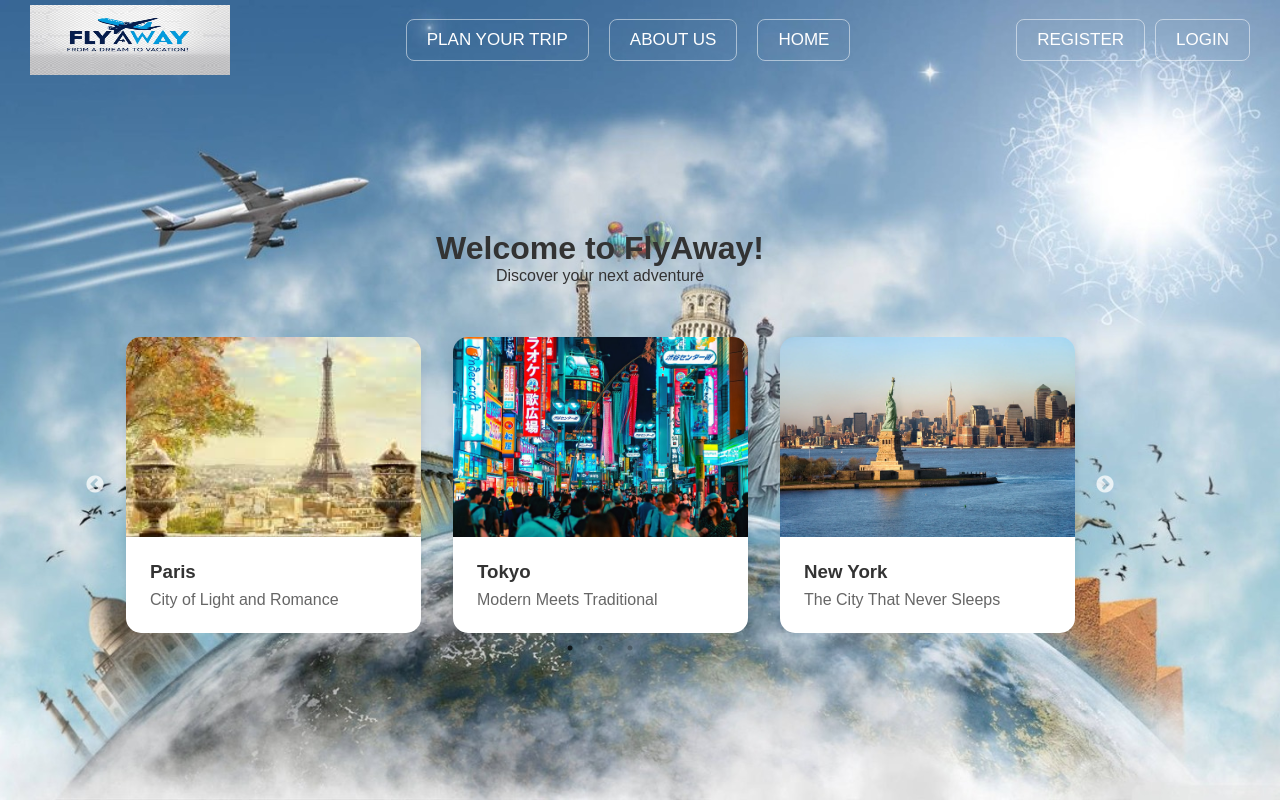
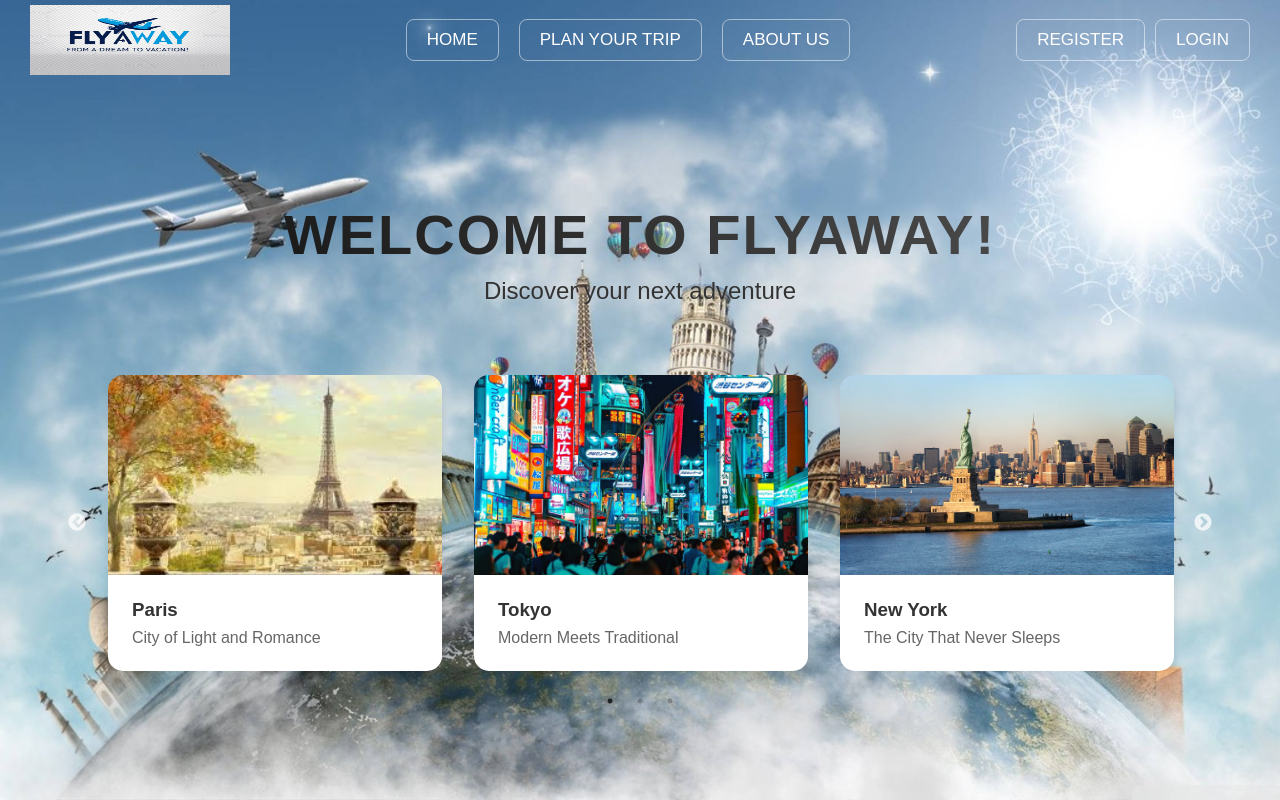
Before and after one commit to eyalsegev123/FlyAway, a React (Create React App) app in the folder frontend/: page / in a window 1280 px wide. Shown: the top 800 px of the page. Built offline with nearby package versions, Linux system fonts and the light colour scheme.

Commit message:
More styles and order to css files

```diff
--- a/frontend/src/components/Header.jsx
+++ b/frontend/src/components/Header.jsx
@@ -47,7 +47,6 @@ const Header = () => {
 
   return (
     <div className="header">
-      {/* Logo and title */}
       <div className="header-logo">
         <img
           src="/photos/logo.png"
@@ -55,8 +54,12 @@ const Header = () => {
           className="header-logo-img"
         />
       </div>
-
       <div className="header-navbar">
+        <HeaderButton
+          className="header-buttons"
+          label="Home"
+          onClick={() => navigate("/")}
+        />
         <HeaderButton
           className="header-buttons"
           label="Plan your trip"
@@ -67,17 +70,12 @@ const Header = () => {
           label="About us"
           onClick={() => navigate("/AboutUs")}
         />
+
+        {user && (
+          <>
             <HeaderButton
               className="header-buttons"
-          label="Home"
-          onClick={() => navigate("/")}
-        />
-      </div>
-    {user &&
-      <div className="logged-in-navbar">
-        <HeaderButton
-          className="header-buttons"
-          label= "My memories"
+              label="My memories"
               onClick={() => navigate("/MyTrips")}
             />
             <HeaderButton
@@ -85,16 +83,16 @@ const Header = () => {
               label="Wishlist"
               onClick={() => navigate("/MyWishlist")}
             />
+          </>
+        )}
       </div>
-    }
 
-      {/* Conditionally render buttons */}
       <div className="header-buttons-container">
         {user ? (
           <div className="header-greeting-container">
             <div className="header-greeting-box">
               <HelloMessage
-                text = {`Hello ${getFirstName(user.name)} 👋`}
+                text={`Hello ${getFirstName(user.name)} 👋`}
                 tooltipText={`Great to see u again !`}
               />
             </div>
@@ -119,7 +117,6 @@ const Header = () => {
           </>
         )}
       </div>
-
       {/* Render the Login Modal */}
       <Modal isOpen={isLoginModalOpen} onClose={closeLoginModal} title="">
         <LoginForm
@@ -128,13 +125,8 @@ const Header = () => {
           closeModal={closeLoginModal}
         />
       </Modal>
-
       {/* Render the Register Modal */}
-      <Modal
-        isOpen={isRegisterModalOpen}
-        onClose={closeRegisterModal}
-        title=""
-      >
+      <Modal isOpen={isRegisterModalOpen} onClose={closeRegisterModal} title="">
         <RegisterForm
           onRegisterSuccess={handleRegisterSuccess}
           onError={handleError}
--- a/frontend/src/components/HomeMain.jsx
+++ /dev/null
@@ -1,72 +0,0 @@
-import React from "react";
-import Slider from "react-slick";
-import HomeTripCard from "./HomeTripCard";
-import "slick-carousel/slick/slick.css";
-import "slick-carousel/slick/slick-theme.css";
-import "../styles/components/HomeMain.css";
-import parisImage from '../assets/paris.jpeg';
-import tokyoImage from '../assets/tokyo.jpg';
-import newyorkImage from '../assets/newyork.webp';
-
-const HomeMain = () => {
-  const trips = [
-    {
-      id: 1,
-      destination: "Paris",
-      description: "City of Light and Romance",
-      image: parisImage
-    },
-    {
-      id: 2,
-      destination: "Tokyo",
-      description: "Modern Meets Traditional",
-      image: tokyoImage
-    },
-    {
-      id: 3,
-      destination: "New York",
-      description: "The City That Never Sleeps",
-      image: newyorkImage
-    }
-  ];
-
-  const settings = {
-    dots: true,
-    infinite: true,
-    speed: 500,
-    slidesToShow: 3,
-    slidesToScroll: 1,
-    responsive: [
-      {
-        breakpoint: 1024,
-        settings: {
-          slidesToShow: 2
-        }
-      },
-      {
-        breakpoint: 600,
-        settings: {
-          slidesToShow: 1
-        }
-      }
-    ]
-  };
-
-  return (
-    <div className="homepage-main">
-      <div className="homepage-title">
-        <h1>Welcome to FlyAway!</h1>
-        <p>Discover your next adventure</p>
-      </div>
-      <div className="carousel-container">
-        <Slider {...settings}>
-          {trips.map((trip) => (
-            <HomeTripCard key={trip.id} trip={trip} />
-          ))}
-        </Slider>
-      </div>
-    </div>
-  );
-};
-
-export default HomeMain;
--- a/frontend/src/components/HomeTripCard.jsx
+++ b/frontend/src/components/HomeTripCard.jsx
@@ -1,5 +1,4 @@
 import React, { useState } from 'react';
-import "../styles/components/HomeMain.css";
 import { useNavigate } from 'react-router-dom';
 import axios from 'axios';
 
--- a/frontend/src/pages/Home.jsx
+++ b/frontend/src/pages/Home.jsx
@@ -1,11 +1,72 @@
 import React from "react";
-import HomeMain from "../components/HomeMain.jsx";
-import "../styles/pages/Home.css"; // Import the CSS file
+import Slider from "react-slick";
+import HomeTripCard from "../components/HomeTripCard";
+import "slick-carousel/slick/slick.css";
+import "slick-carousel/slick/slick-theme.css";
+import "../styles/pages/Home.css";
+import parisImage from '../assets/paris.jpeg';
+import tokyoImage from '../assets/tokyo.jpg';
+import newyorkImage from '../assets/newyork.webp';
 
 const HomePage = () => {
+  const trips = [
+    {
+      id: 1,
+      destination: "Paris",
+      description: "City of Light and Romance",
+      image: parisImage
+    },
+    {
+      id: 2,
+      destination: "Tokyo",
+      description: "Modern Meets Traditional",
+      image: tokyoImage
+    },
+    {
+      id: 3,
+      destination: "New York",
+      description: "The City That Never Sleeps",
+      image: newyorkImage
+    }
+  ];
+
+  const settings = {
+    dots: true,
+    infinite: true,
+    speed: 500,
+    slidesToShow: 3,
+    slidesToScroll: 1,
+    responsive: [
+      {
+        breakpoint: 1024,
+        settings: {
+          slidesToShow: 2
+        }
+      },
+      {
+        breakpoint: 600,
+        settings: {
+          slidesToShow: 1
+        }
+      }
+    ]
+  };
+
   return (
     <div className="homepage-container">
-      <HomeMain />
+      <div className="homepage-main">
+        <div className="homepage-title">
+          <h1>Welcome to FlyAway!</h1>
+          <p>Discover your next adventure</p>
+        </div>
+        <div className="carousel-container">
+          <Slider {...settings}>
+            {trips.map((trip) => (
+              <HomeTripCard key={trip.id} trip={trip} />
+            ))}
+          </Slider>
+        </div>
+      </div>
     </div>
   );
 };
--- a/frontend/src/styles/App.css
+++ b/frontend/src/styles/App.css
@@ -3,52 +3,3 @@
   min-height: 100vh;
   text-align: center;
 }
-
-.App-logo {
-  height: 40vmin;
-  pointer-events: none;
-}
-
-@media (prefers-reduced-motion: no-preference) {
-  .App-logo {
-    animation: App-logo-spin infinite 20s linear;
-  }
-}
-
-.App-header {
-  background-color: #282c34;
-  min-height: 100vh;
-  display: flex;
-  flex-direction: column;
-  align-items: center;
-  justify-content: center;
-  font-size: calc(10px + 2vmin);
-  color: white;
-}
-
-.main-content {
-  flex: 1;
-  margin-left: 70px; /* Width of closed sidebar */
-  margin-top: 142px; /* Height of header */
-  transition: margin-left 0.3s ease;
-  width: calc(100% - 70px);
-}
-
-/* Adjust margin when sidebar is open */
-.sidebar.open + .main-content {
-  margin-left: 250px;
-  width: calc(100% - 250px);
-}
-
-.App-link {
-  color: #61dafb;
-}
-
-@keyframes App-logo-spin {
-  from {
-    transform: rotate(0deg);
-  }
-  to {
-    transform: rotate(360deg);
-  }
-}
--- a/frontend/src/styles/components/HomeMain.css
+++ /dev/null
@@ -1,89 +0,0 @@
-.homepage-main {
-  display: flex;
-  flex-direction: column;
-  align-items: center;
-  justify-content: center;
-  min-height: 100vh;
-  width: 100%;
-  position: relative;
-  background-position: center;
-  background-size: cover;
-  padding: 2rem;
-  background: transparent;
-}
-
-.homepage-title {
-  text-align: center;
-  margin-bottom: 2rem;
-}
-
-.carousel-container {
-  width: 100%;
-  max-width: 1200px;
-  margin: 0 auto;
-  padding: 20px;
-}
-
-.home-trip-card {
-  margin: 0 1rem;
-  border-radius: 15px;
-  overflow: hidden;
-  box-shadow: 0 4px 8px rgba(0,0,0,0.1);
-  transition: transform 0.3s ease, box-shadow 0.3s ease;
-  cursor: pointer;
-  position: relative;
-}
-
-.home-trip-card:hover {
-  transform: translateY(-10px) scale(1.02);
-  box-shadow: 0 8px 16px rgba(0,0,0,0.2);
-}
-
-.home-trip-card img {
-  width: 100%;
-  height: 200px;
-  object-fit: cover;
-}
-
-.card-content {
-  padding: 1.5rem;
-  background: white;
-}
-
-.card-content h3 {
-  margin: 0 0 0.5rem 0;
-  color: #333;
-}
-
-.card-content p {
-  color: #666;
-  margin: 0;
-}
-
-/* Slick carousel customization */
-.slick-dots {
-  bottom: -40px;
-}
-
-.slick-prev, .slick-next {
-  z-index: 1;
-}
-
-/* Ensure the background image stays centered */
-.homepage-main::before {
-  content: '';
-  position: absolute;
-  top: 0;
-  left: 0;
-  right: 0;
-  bottom: 0;
-  background-position: center;
-  background-size: cover;
-  z-index: -1;
-}
-
-.loading-text {
-  color: #666;
-  font-style: italic;
-  margin-top: 0.5rem;
-}
--- a/frontend/src/styles/pages/Home.css
+++ b/frontend/src/styles/pages/Home.css
@@ -21,10 +21,9 @@ body, html {
 .homepage-container {
   font-family: var(--font-family);
   color: var(--primary-color);
-  display: flex;
-  flex-direction: row;
-  height: 100%; /* Allow full height for content */
-  position: relative; /* Position the content relative to the background */
+  width: 100%;
+  min-height: 100vh;
+  padding: 20px;
 }
 
 /* Apply the background image to the body */
@@ -39,15 +38,13 @@ body {
 
 /* Main content area */
 .homepage-main {
-  display: inline-block;
-  flex: 1; /* Take up the remaining space */
-  z-index: 1; /* Ensure content is on top of background */
-  padding: 20px;
-  overflow-y: auto; /* Allows scrolling if content exceeds height */
-  transition: margin 0.3s ease; /* Smooth transition for margin */
-  margin-left: 70px; /* Default margin for open left sidebar */
-  margin-top: 60px; /* Adjust this value based on the header height */
-  margin-right: 150px; /* Adjust this value based on the right sidebar width */
+  max-width: 1200px;
+  margin: 0 auto;
+  padding: 2rem;
+  display: flex;
+  flex-direction: column;
+  align-items: center;
+  position: relative;
 }
 
 /* Content area */
@@ -57,3 +54,104 @@ body {
   font-size: var(--font-size-large);
   z-index: 1; /* Ensure content appears on top of background */
 }
+
+.homepage-title {
+  text-align: center;
+  margin-bottom: 40px;
+}
+
+.homepage-title h1 {
+  font-size: 3.5rem;
+  color: #1a1a1a;
+  margin-bottom: 10px;
+  font-weight: 700;
+  text-transform: uppercase;
+  letter-spacing: 2px;
+  background: linear-gradient(45deg, #1a1a1a, #4a4a4a);
+  -webkit-background-clip: text;
+  -webkit-text-fill-color: transparent;
+  animation: fadeIn 1.5s ease-in;
+}
+
+.homepage-title p {
+  font-size: 1.5rem;
+  color: #333;
+  font-weight: 300;
+  margin-top: 5px;
+  animation: slideUp 1s ease-out;
+}
+
+@keyframes fadeIn {
+  from {
+    opacity: 0;
+    transform: translateY(-20px);
+  }
+  to {
+    opacity: 1;
+    transform: translateY(0);
+  }
+}
+
+@keyframes slideUp {
+  from {
+    opacity: 0;
+    transform: translateY(20px);
+  }
+  to {
+    opacity: 1;
+    transform: translateY(0);
+  }
+}
+
+.carousel-container {
+  width: 100%;
+  max-width: 1200px;
+  margin: 30px auto 0;
+  padding: 0 20px;
+}
+
+/* Card Styles */
+.home-trip-card {
+  margin: 0 1rem;
+  border-radius: 15px;
+  overflow: hidden;
+  box-shadow: 0 4px 8px rgba(0,0,0,0.1);
+  transition: transform 0.3s ease, box-shadow 0.3s ease;
+  cursor: pointer;
+  position: relative;
+}
+
+.home-trip-card:hover {
+  transform: translateY(-10px) scale(1.02);
+  box-shadow: 0 8px 16px rgba(0,0,0,0.2);
+}
+
+.home-trip-card img {
+  width: 100%;
+  height: 200px;
+  object-fit: cover;
+}
+
+.card-content {
+  padding: 1.5rem;
+  background: white;
+}
+
+.card-content h3 {
+  margin: 0 0 0.5rem 0;
+  color: #333;
+}
+
+.card-content p {
+  color: #666;
+  margin: 0;
+}
+
+/* Carousel Navigation */
+.slick-dots {
+  bottom: -40px;
+}
+
+.slick-prev, .slick-next {
+  z-index: 1;
+}
```
Lines whose indentation alone changed are shown as unchanged.
